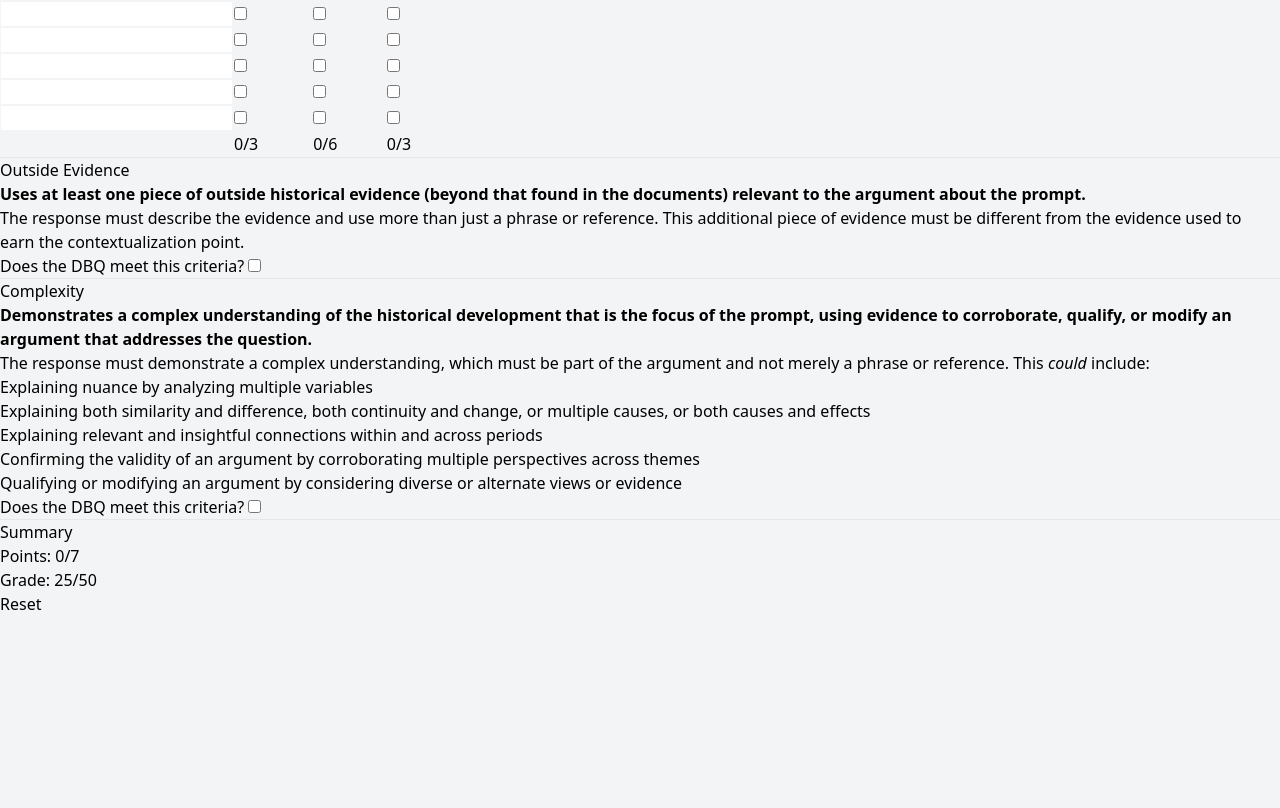
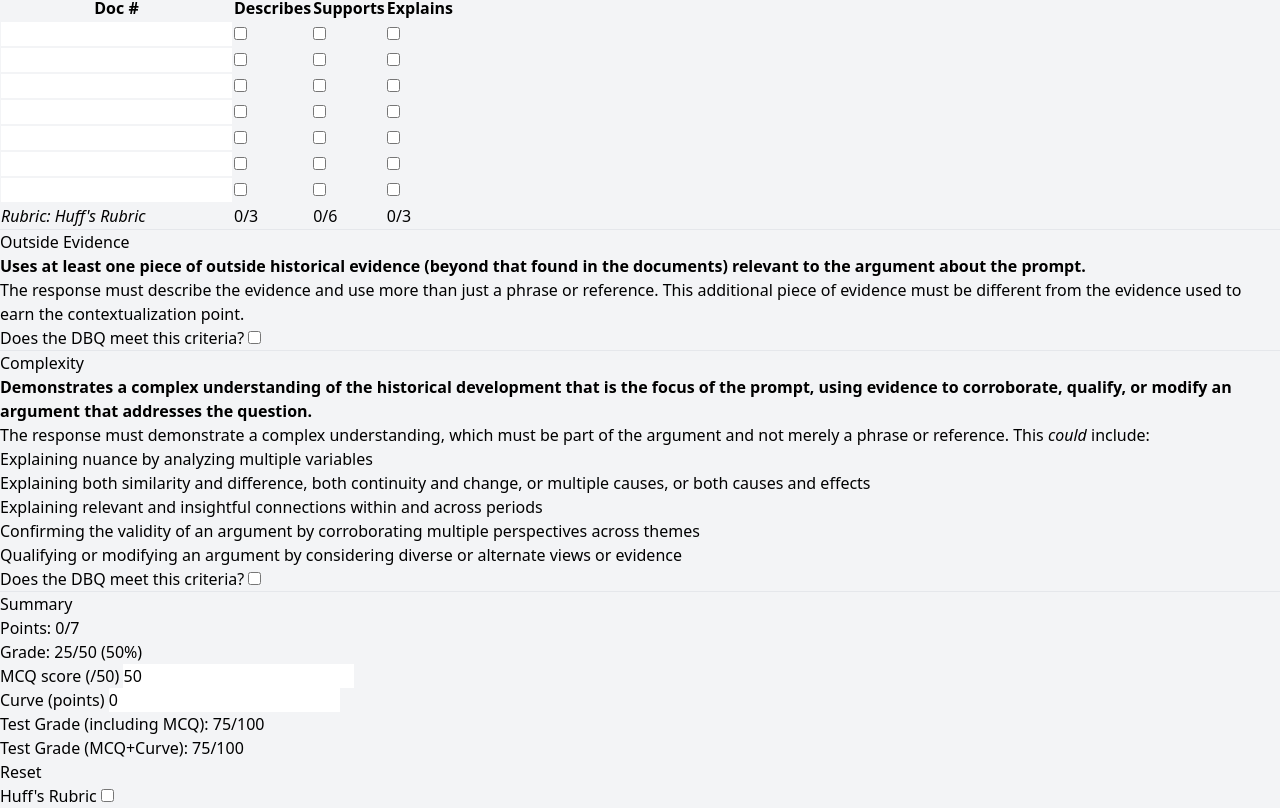
Before and after one commit to c0repwn3r/huffman_dbq_rubric, a SvelteKit app: page / in a window 1280 px wide. Shown: the part 392-1200 px from the top of the page. Before the commit the page ends 1008 px from the top, so only its background shows below. Built offline with nearby package versions, Linux system fonts and the light colour scheme.

Commit message:
new rubric pt2 + test score calculator

```diff
--- a/src/routes/+page.svelte
+++ b/src/routes/+page.svelte
@@ -21,6 +21,10 @@
     let s = 0;
     let e = 0;
 
+    let huff_rubric = {d: 3, s: 6, e: 3};
+    let ap_rubric = {d: 3, s: 4, e: 2};
+    let rubric = huff_rubric;
+
     function updateDSE() {
         describes = false;
         supports = false;
@@ -34,9 +38,9 @@
             if (doc.supports) s += 1;
             if (doc.explains) e += 1;
         }
-        if (d >= 3) describes = true;
-        if (s >= 6) supports = true;
-        if (e >= 3) explains = true;
+        if (d >= rubric.d) describes = true;
+        if (s >= rubric.s) supports = true;
+        if (e >= rubric.e) explains = true;
         console.log(documents);
     }
 
@@ -67,6 +71,51 @@
     function reset() {
         window.location.reload();
     }
+
+    let new_or_old = "Huff's Rubric";
+    let new_rubric = false;
+
+    function updateRubrics() {
+        if (new_rubric) {
+            new_or_old = "CollegeBoard Rubric (New Rubric)";
+            rubric = ap_rubric;
+        } else {
+            new_or_old = "Huff's Rubric";
+            rubric = huff_rubric;
+        }
+        updateDSE();
+        updateScore();
+        complexity = false; // reset complexity scores because the rubric entirely changes here
+        new_rubric_complexity_criteria = new_rubric_complexity_criteria_base; // see above
+    }
+
+    let new_rubric_complexity_criteria_base = [
+        {crit:"Exploring nuance by analyzing multiple themes or perspectives",ach:false},
+        {crit:"Explaining both similarity and difference, both continuity and change, both causes and effects, multiple causes or effects, multiple similarities or differences, or multiple continuities or changes",ach:false},
+        {crit:"Explaining relevant and insightful connections within and across periods or geographical areas",ach:false},
+        {crit:"Effectively uses ALL SEVEN documents to support an argument",ach:false},
+        {crit:"Effective HAPPY analysis for at least FOUR documents",ach:false},
+        {crit:"Uses documents and outside evidence to demonstrate sophisticated understanding",ach:false}
+    ];
+    let new_rubric_complexity_criteria = new_rubric_complexity_criteria_base;
+
+    function updateNewRubricComplexity() {
+        complexity = false;
+        for (let i = 0; i < new_rubric_complexity_criteria.length; i++) {
+            if (new_rubric_complexity_criteria[i].ach) {
+                complexity = true;
+            }
+        }
+        updateDSE();
+        updateScore();
+    }
+
+    $: new_rubric_complexity_criteria, updateNewRubricComplexity();
+
+    $: new_rubric, updateRubrics();
+
+    let mcq = 50;
+    let curve = 0;
 </script>
 
 <div class="flex justify-center h-screen space-y-5">
@@ -74,7 +123,14 @@
         <h1 class="text-3xl font-bold">
             Huffman History DBQ Rubric Checklist!
         </h1>
-        <p>Checklist with the DBQ rubric so I can distract myself from actually self-grading my DBQ.</p>
+        <h3 class="text-xl font-bold">
+            (and test score calculator)
+        </h3>
+        <p>Checklist with the DBQ rubrics so you can grade yourself on DBQs you write. Supports both the old rubric (Huff's rubric) and the new rubric (used for AP Exams). Also includes a test score calculator so you can figure out what your total test score will be.</p>
+
+        <i>To use the new rubric (the one for the AP exam), scroll to the bottom of the page</i>
+
+        <i>Version 1.2.0 - by Tyler/@coredoesdev</i>
 
         <hr>
 
@@ -123,34 +179,36 @@
 
             {#each [0, 1, 2, 3, 4, 5, 6] as val}
                 <tr>
-                    <td><input type="number" class="input w-full" bind:value={documents[val].num} /></td>
-                    <td><input type="checkbox" class="checkbox" class:checkbox-error={d < 3} class:checkbox-success={d >= 3} bind:checked={documents[val].describes} /></td>
-                    <td><input type="checkbox" class="checkbox" class:checkbox-error={s < 6} class:checkbox-success={s >= 6} bind:checked={documents[val].supports} /></td>
-                    <td><input type="checkbox" class="checkbox" class:checkbox-error={e < 3} class:checkbox-success={e >= 3} bind:checked={documents[val].explains} /></td>
+                    <td><input type="number" class="input w-full p-2" bind:value={documents[val].num} /></td>
+                    <td><input type="checkbox" class="checkbox" class:checkbox-error={!describes} class:checkbox-success={describes} bind:checked={documents[val].describes} /></td>
+                    <td><input type="checkbox" class="checkbox" class:checkbox-error={!supports} class:checkbox-success={supports} bind:checked={documents[val].supports} /></td>
+                    <td><input type="checkbox" class="checkbox" class:checkbox-error={!explains} class:checkbox-success={explains} bind:checked={documents[val].explains} /></td>
                 </tr>
             {/each}
 
             <tr>
-                <td></td>
+                <td>
+                    <i>Rubric: {new_or_old}</i>
+                </td>
                 <td>
                     {#if describes}
-                        <p class="text-success">{d}/3</p>
+                        <p class="text-success">{d}/{rubric.d}</p>
                     {:else}
-                        <p class="text-error">{d}/3</p>
+                        <p class="text-error">{d}/{rubric.d}</p>
                     {/if}
                 </td>
                 <td>
                     {#if supports}
-                        <p class="text-success">{s}/6</p>
+                        <p class="text-success">{s}/{rubric.s}</p>
                     {:else}
-                        <p class="text-error">{s}/6</p>
+                        <p class="text-error">{s}/{rubric.s}</p>
                     {/if}
                 </td>
                 <td>
                     {#if explains}
-                        <p class="text-success">{e}/3</p>
+                        <p class="text-success">{e}/{rubric.e}</p>
                     {:else}
-                        <p class="text-error">{e}/3</p>
+                        <p class="text-error">{e}/{rubric.e}</p>
                     {/if}
                 </td>
             </tr>
@@ -177,6 +235,28 @@
         <h2 class="text-xl font-bold">
             Complexity
         </h2>
+
+        {#if new_rubric}
+            <b>Demonstrates a complex understanding of the historical development that is the focus of the prompt through sophisticated argumentation and/or effective use of evidence.</b>
+            <table class="table">
+                <thead>
+                <tr>
+                    <th>Criteria</th>
+                    <th></th>
+                </tr>
+                </thead>
+                <tbody>
+                <tr>
+                    {#each [0, 1, 2, 3, 4, 5] as val}
+                        <tr>
+                            <td>{new_rubric_complexity_criteria[val].crit}</td>
+                            <td><input type="checkbox" class="checkbox" class:checkbox-error={!complexity} class:checkbox-success={complexity} bind:checked={new_rubric_complexity_criteria[val].ach} /></td>
+                        </tr>
+                    {/each}
+                </tr>
+                </tbody>
+            </table>
+        {:else}
             <b>Demonstrates a complex understanding of the historical development that is the focus of the prompt, using evidence to corroborate, qualify, or modify an argument that addresses the question.</b>
             <p>The response must demonstrate a complex understanding, which must be part of the argument and not merely a phrase or reference. This <i>could</i> include:</p>
             <ul class="list-disc">
@@ -192,6 +272,7 @@
                     <input class:checkbox-error={!complexity} class:checkbox-success={complexity} type="checkbox" bind:checked={complexity} class="checkbox float-left" />
                 </label>
             </div>
+        {/if}
 
         <hr>
 
@@ -200,9 +281,33 @@
         </h2>
 
         <p>Points: {points}/7</p>
-        <p>Grade: {grade}/50</p>
+        <p>Grade: {grade}/50 ({(grade/50)*100}%)</p>
+
+        <div class="form-control w-full max-w-xs">
+            <label class="label">
+                <span class="label-text">MCQ score (/50)</span>
+            </label>
+            <input type="number" bind:value={mcq} placeholder="45" class="input input-bordered w-full max-w-xs" />
+        </div>
+
+        <div class="form-control w-full max-w-xs">
+            <label class="label">
+                <span class="label-text">Curve (points)</span>
+            </label>
+            <input type="number" bind:value={curve} placeholder="0" class="input input-bordered w-full max-w-xs" />
+        </div>
+
+        <p>Test Grade (including MCQ): {grade + mcq}/100</p>
+        <p>Test Grade (MCQ+Curve): {grade+mcq+curve}/100</p>
 
         <button on:click={reset} class="btn btn-primary">Reset</button>
+
+        <div class="justify-center form-control w-1/3">
+            <label class="label cursor-pointer">
+                <span class="label-text">{new_or_old}</span>
+                <input type="checkbox" class="toggle" bind:checked={new_rubric} />
+            </label>
+        </div>
     </div>
 </div>
 
```
Lines whose indentation alone changed are shown as unchanged.
